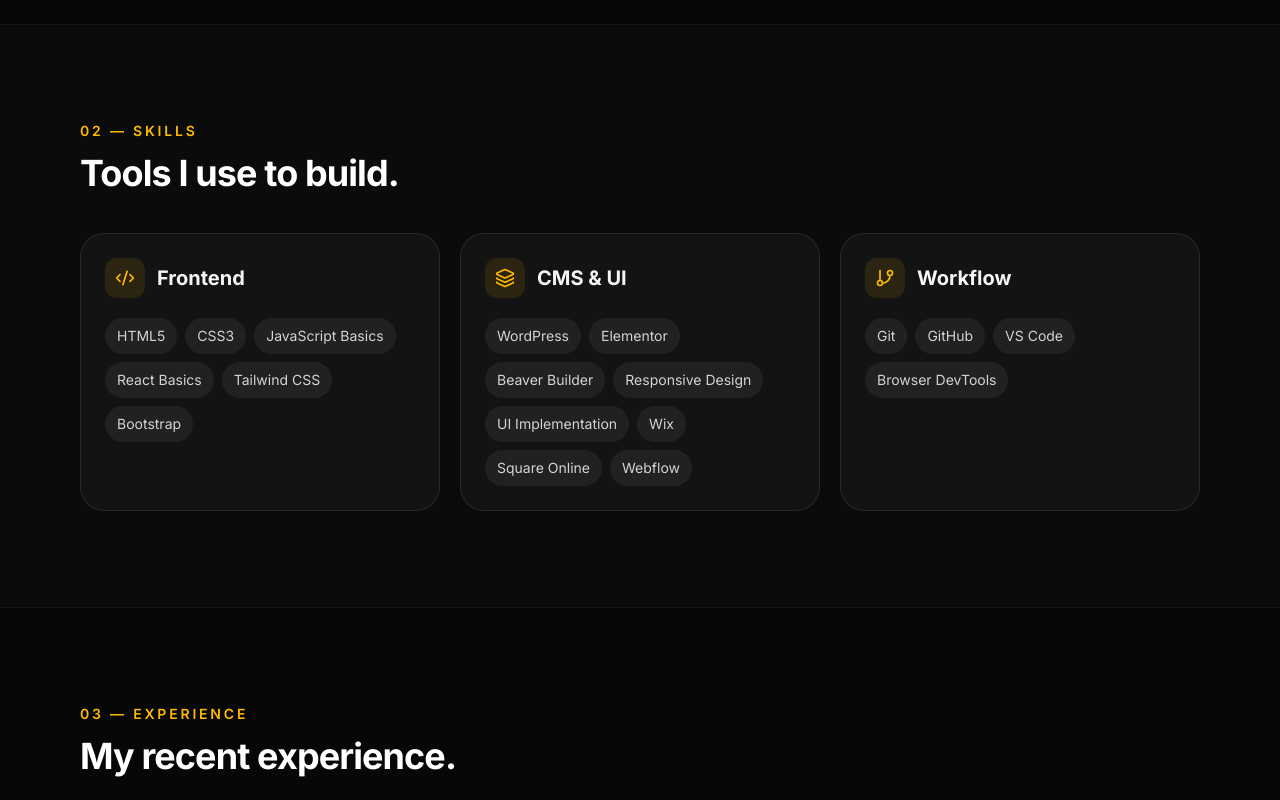
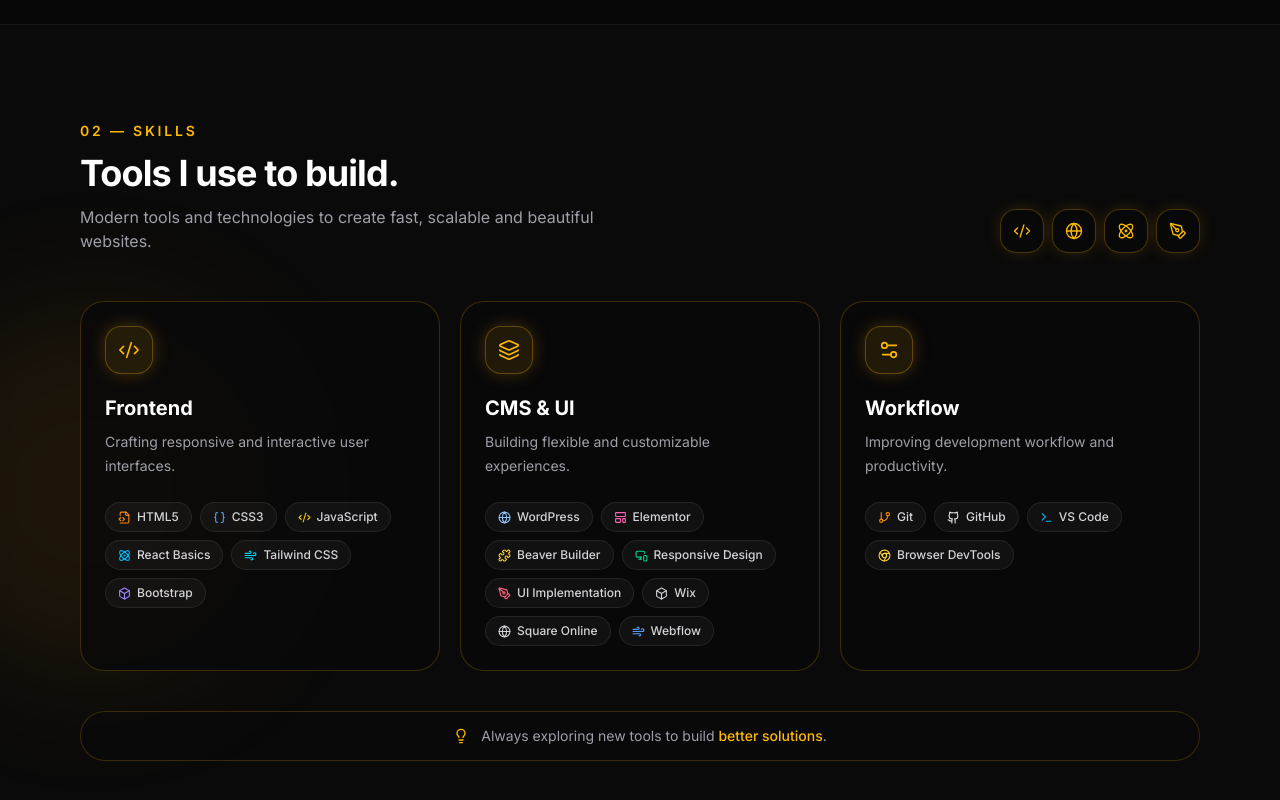
Before and after one commit to Babita-Dhiman/Portfolio, a React (Vite) app: page / in a window 1280 px wide. Shown: the part 1460-2260 px from the top of the page. Built offline with nearby package versions, Linux system fonts and the light colour scheme.

Commit message:
Redesign Skills section to match reference design with glowing category cards

```diff
--- a/src/components/Skills.jsx
+++ b/src/components/Skills.jsx
@@ -1,44 +1,138 @@
-import { Code2, Layers, GitBranch } from "lucide-react";
+import {
+  Code2,
+  Layers,
+  Settings2,
+  FileCode2,
+  Braces,
+  Atom,
+  Wind,
+  Box,
+  LayoutTemplate,
+  Puzzle,
+  MonitorSmartphone,
+  PenTool,
+  Globe,
+  GitBranch,
+  Github,
+  Terminal,
+  Chrome,
+  Lightbulb,
+} from "lucide-react";
 import Reveal from "./Reveal";
 import SectionHeading from "./SectionHeading";
 
 const groups = [
-  { title: "Frontend", icon: Code2, items: ["HTML5", "CSS3", "JavaScript Basics", "React Basics", "Tailwind CSS", "Bootstrap"] },
-  { title: "CMS & UI", icon: Layers, items: ["WordPress", "Elementor", "Beaver Builder", "Responsive Design", "UI Implementation", "Wix", "Square Online", "Webflow"] },
-  { title: "Workflow", icon: GitBranch, items: ["Git", "GitHub", "VS Code", "Browser DevTools"] },
+  {
+    title: "Frontend",
+    description: "Crafting responsive and interactive user interfaces.",
+    icon: Code2,
+    items: [
+      { name: "HTML5", icon: FileCode2, color: "text-orange-400" },
+      { name: "CSS3", icon: Braces, color: "text-blue-400" },
+      { name: "JavaScript", icon: Code2, color: "text-yellow-400" },
+      { name: "React Basics", icon: Atom, color: "text-sky-400" },
+      { name: "Tailwind CSS", icon: Wind, color: "text-cyan-400" },
+      { name: "Bootstrap", icon: Box, color: "text-violet-400" },
+    ],
+  },
+  {
+    title: "CMS & UI",
+    description: "Building flexible and customizable experiences.",
+    icon: Layers,
+    items: [
+      { name: "WordPress", icon: Globe, color: "text-blue-300" },
+      { name: "Elementor", icon: LayoutTemplate, color: "text-pink-400" },
+      { name: "Beaver Builder", icon: Puzzle, color: "text-amber-300" },
+      { name: "Responsive Design", icon: MonitorSmartphone, color: "text-emerald-400" },
+      { name: "UI Implementation", icon: PenTool, color: "text-rose-400" },
+      { name: "Wix", icon: Box, color: "text-zinc-300" },
+      { name: "Square Online", icon: Globe, color: "text-zinc-300" },
+      { name: "Webflow", icon: Wind, color: "text-blue-400" },
+    ],
+  },
+  {
+    title: "Workflow",
+    description: "Improving development workflow and productivity.",
+    icon: Settings2,
+    items: [
+      { name: "Git", icon: GitBranch, color: "text-orange-400" },
+      { name: "GitHub", icon: Github, color: "text-zinc-200" },
+      { name: "VS Code", icon: Terminal, color: "text-sky-400" },
+      { name: "Browser DevTools", icon: Chrome, color: "text-amber-300" },
+    ],
+  },
 ];
 
 export default function Skills() {
   return (
-    <section id="skills" className="border-y border-white/5 bg-white/[.015] py-24">
-      <div className="container-width">
+    <section id="skills" className="relative overflow-hidden border-y border-white/5 bg-white/[.015] py-24">
+      {/* ambient glow */}
+      <div
+        className="pointer-events-none absolute -left-24 top-1/3 h-[380px] w-[380px] rounded-full bg-amber-500/8 blur-3xl"
+        aria-hidden="true"
+      />
+
+      <div className="container-width relative">
         <Reveal>
-          <SectionHeading number="02" label="Skills" title="Tools I use to build." />
+          <div className="flex flex-col gap-6 lg:flex-row lg:items-end lg:justify-between">
+            <SectionHeading number="02" label="Skills" title="Tools I use to build.">
+              <p className="mt-3 max-w-xl text-zinc-400">
+                Modern tools and technologies to create fast, scalable and beautiful websites.
+              </p>
+            </SectionHeading>
+
+            {/* floating tech badges */}
+            <div className="flex flex-wrap gap-2 lg:justify-end">
+              {[Code2, Globe, Atom, PenTool].map((Icon, i) => (
+                <span
+                  key={i}
+                  className="grid h-11 w-11 place-items-center rounded-2xl border border-amber-400/25 bg-zinc-950/80 text-amber-400 shadow-[0_0_20px_-6px_rgba(245,158,11,0.35)]"
+                >
+                  <Icon size={18} strokeWidth={1.75} />
+                </span>
+              ))}
+            </div>
+          </div>
         </Reveal>
-        <div className="mt-10 grid gap-5 md:grid-cols-3">
-          {groups.map(({ title, icon: Icon, items }, i) => (
-            <Reveal key={title} delay={i * 90}>
-              <div className="glass h-full rounded-3xl p-6 transition hover:border-amber-400/30">
-                <div className="flex items-center gap-3">
-                  <span className="grid h-10 w-10 place-items-center rounded-xl bg-amber-400/10 text-amber-400">
-                    <Icon size={20} />
+
+        <div className="mt-12 grid gap-5 md:grid-cols-3">
+          {groups.map(({ title, description, icon: Icon, items }, i) => (
+            <Reveal key={title} delay={i * 90} className="h-full">
+              <article className="group relative flex h-full flex-col overflow-hidden rounded-3xl border border-amber-400/20 bg-zinc-950/80 p-6 transition duration-300 hover:-translate-y-1 hover:border-amber-400/50 hover:shadow-[0_0_40px_-12px_rgba(245,158,11,0.3)]">
+                <div className="flex items-start justify-between gap-3">
+                  <span className="grid h-12 w-12 shrink-0 place-items-center rounded-2xl border border-amber-400/30 bg-amber-400/10 text-amber-400 shadow-[0_0_20px_-4px_rgba(245,158,11,0.4)]">
+                    <Icon size={22} strokeWidth={1.75} />
                   </span>
-                  <h3 className="text-xl font-bold">{title}</h3>
                 </div>
-                <ul className="mt-5 flex flex-wrap gap-2">
-                  {items.map((item) => (
-                    <li
-                      key={item}
-                      className="rounded-full bg-white/[.06] px-3 py-2 text-sm text-zinc-300 transition hover:bg-amber-400/15 hover:text-amber-200"
+
+                <h3 className="mt-5 text-xl font-bold text-white">{title}</h3>
+                <p className="mt-2 text-sm leading-6 text-zinc-400">{description}</p>
+
+                <div className="mt-6 flex flex-wrap gap-2">
+                  {items.map(({ name, icon: ItemIcon, color }) => (
+                    <span
+                      key={name}
+                      className="inline-flex items-center gap-1.5 rounded-full border border-white/8 bg-white/[.04] px-3 py-1.5 text-xs font-medium text-zinc-300 transition group-hover:border-amber-400/20"
                     >
-                      {item}
-                    </li>
+                      <ItemIcon size={13} className={color} strokeWidth={2} />
+                      {name}
+                    </span>
                   ))}
-                </ul>
-              </div>
+                </div>
+              </article>
             </Reveal>
           ))}
         </div>
+
+        <Reveal delay={280}>
+          <div className="mt-10 flex items-center justify-center gap-3 rounded-full border border-amber-400/20 bg-zinc-950/50 px-5 py-3.5 text-sm text-zinc-400">
+            <Lightbulb size={16} className="shrink-0 text-amber-400" />
+            <p>
+              Always exploring new tools to build{" "}
+              <span className="font-medium text-amber-400">better solutions</span>.
+            </p>
+          </div>
+        </Reveal>
       </div>
     </section>
   );
```
